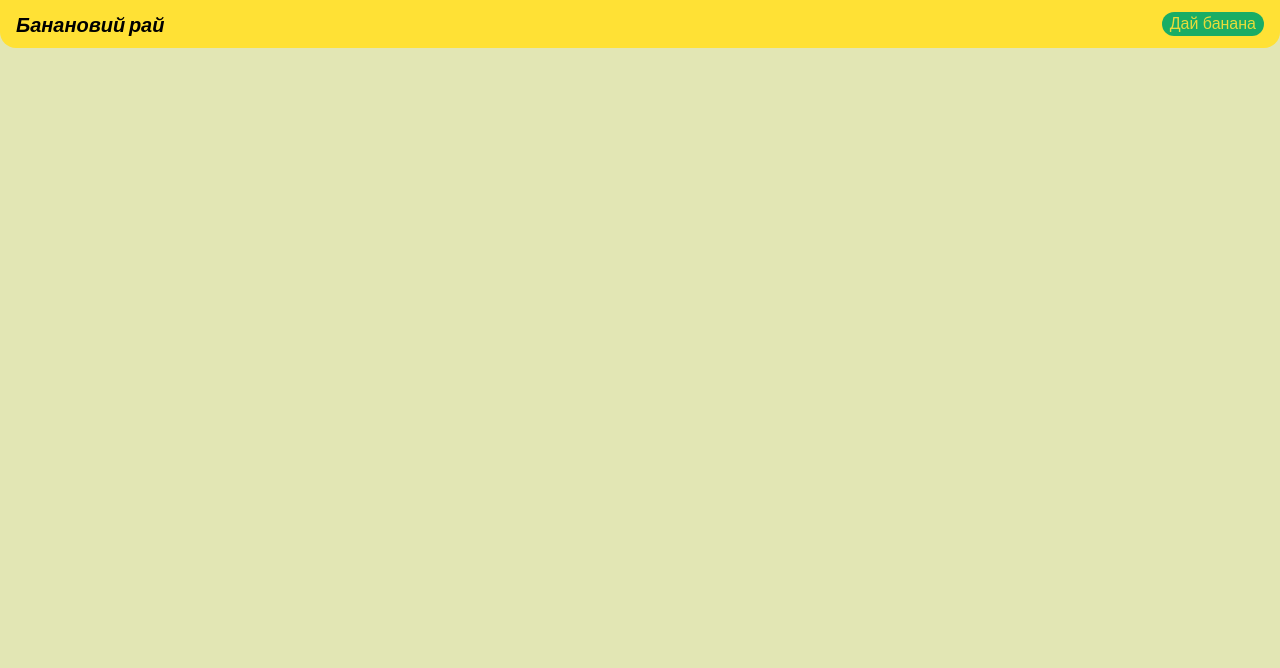
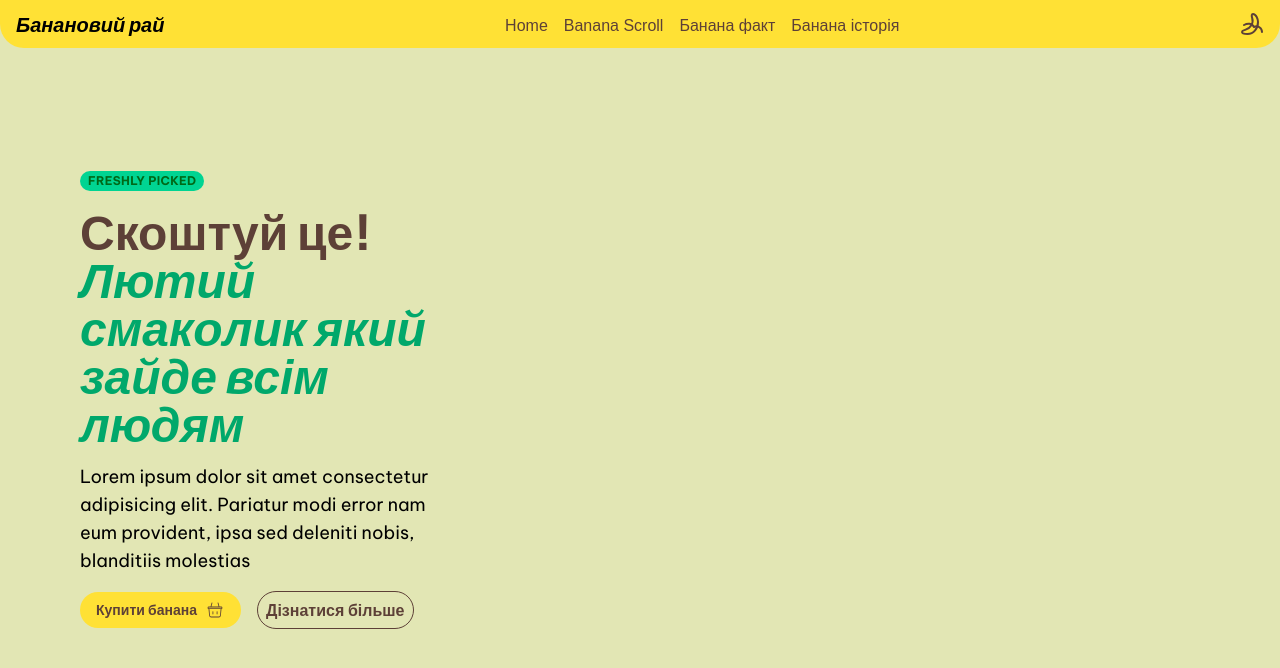
Before and after one commit to Graph2020/banana-site, a Next.js app: page / in a window 1280 px wide. Shown: the top 668 px of the page. Built offline with nearby package versions, Linux system fonts and the light colour scheme.

Commit message:
add hero make responsive hero

```diff
--- /dev/null
+++ b/app/components/ToggleBg.tsx
@@ -0,0 +1,8 @@
+"use client";
+import type { JSX } from "react";
+import React from "react";
+
+// this component will show when user clicks "дай банана"
+export default function ToggleBg(): JSX.Element {
+  return <div>ToggleBg</div>;
+}
--- /dev/null
+++ b/app/consts/index.ts
@@ -0,0 +1,25 @@
+import type { BananaLinks } from "../types/type";
+import { nanoid } from "nanoid";
+// Navbar links
+export const bananaLinks: BananaLinks[] = [
+  {
+    name: "Home",
+    href: "/",
+    id: nanoid(),
+  },
+  {
+    name: "Banana Scroll",
+    href: "/scroll",
+    id: nanoid(),
+  },
+  {
+    name: "Банана факт",
+    href: "/facts",
+    id: nanoid(),
+  },
+  {
+    name: "Банана історія",
+    href: "/history",
+    id: nanoid(),
+  },
+];
--- a/app/globals.css
+++ b/app/globals.css
@@ -10,6 +10,21 @@
   --font-body: "Be Vietnam Pro", sans-serif;
 }
 
+@utility center-elements {
+  @apply flex items-center justify-center;
+}
+@utility gap-elements {
+  @apply gap-4;
+}
+
+@utility btn-hero {
+  @apply font-body rounded-full font-bold;
+}
+
+@utility text-title {
+  @apply font-headline text-4xl font-black md:text-[40px] lg:text-5xl;
+}
+
 body {
   font-family: Arial, Helvetica, sans-serif;
 }
--- a/app/page.tsx
+++ b/app/page.tsx
@@ -1,9 +1,10 @@
-import Image from "next/image";
-
 import React from "react";
+import Hero from "./sections/Hero";
 
 export default function Home() {
   return (
-    <main className="bg-background-body flex min-h-screen w-full flex-col"></main>
+    <main className="bg-background-body flex min-h-screen w-full flex-col">
+      <Hero />
+    </main>
   );
 }
--- /dev/null
+++ b/app/sections/Hero.tsx
@@ -0,0 +1,34 @@
+import type { JSX } from "react";
+import React from "react";
+import { CiShoppingBasket } from "react-icons/ci";
+
+export default function Hero() {
+  return (
+    <section className="center-elements gap-elements min-h-screen w-full flex-col items-start p-4 text-start md:mt-0 md:p-10 lg:p-20">
+      <span className="font-body inline-block rounded-full bg-emerald-400 px-2 py-0.5 text-xs font-bold tracking-wide text-[#006817] uppercase">
+        freshly picked
+      </span>
+      <div className="w-72 sm:w-80 md:w-96">
+        <h1 className="text-title text-secondary">
+          Скоштуй це!
+          <span className="text-title text-tertiary inline-block italic">
+            Лютий смаколик який зайде всім людям
+          </span>
+        </h1>
+      </div>
+      <p className="font-body max-w-96 lg:text-lg">
+        Lorem ipsum dolor sit amet consectetur adipisicing elit. Pariatur modi
+        error nam eum provident, ipsa sed deleniti nobis, blanditiis molestias
+      </p>
+      <div className="gap-elements flex flex-col items-center md:flex-row">
+        <button className="btn-hero bg-primary text-secondary flex items-center px-4 py-2 text-sm">
+          Купити банана
+          <CiShoppingBasket className="ml-2 text-xl" />
+        </button>
+        <button className="btn-hero border-secondary text-secondary border px-2 py-1.5 text-[16px]">
+          Дізнатися більше
+        </button>
+      </div>
+    </section>
+  );
+}
--- a/app/sections/NavBar.tsx
+++ b/app/sections/NavBar.tsx
@@ -1,13 +1,32 @@
+"use client";
 import type { JSX } from "react";
 import React from "react";
-
+import { BananaLinks } from "../types/type";
+import { bananaLinks } from "../consts";
+import { LuBanana } from "react-icons/lu";
+import { usePathname } from "next/navigation";
+import Link from "next/link";
 export default function NavBar(): JSX.Element {
+  const path = usePathname();
+  const links = bananaLinks.map(({ name, href, id }) => (
+    <Link
+      key={id}
+      href={href}
+      className={`text-secondary transition-colors hover:text-black ${path === href ? "text-black" : ""}`}
+    >
+      {name}
+    </Link>
+  ));
   return (
-    <nav className="bg-primary fixed inset-0 z-50 flex h-12 w-full items-center justify-between rounded-br-2xl rounded-bl-2xl p-4">
+    <nav className="bg-primary fixed inset-0 z-50 flex h-12 w-full items-center justify-between rounded-br-3xl rounded-bl-3xl p-4">
       <h3 className="font-headline text-xl font-black italic">Банановий рай</h3>
-      <button className="bg-tertiary/90 text-primary/90 py-x w-fit cursor-pointer rounded-full px-2 transition-transform duration-300 hover:scale-105 hover:-rotate-3 active:scale-95">
+      {/* links container */}
+      <div className="hidden items-center gap-x-4 pt-1 md:flex">{links}</div>
+      {/* button that opens the links */}
+      <button className="bg-tertiary/90 text-primary/90 py-x w-fit cursor-pointer rounded-full px-2 transition-transform duration-300 hover:scale-105 hover:-rotate-3 active:scale-95 md:hidden">
         Дай банана
       </button>
+      <LuBanana className="text-secondary hidden text-2xl md:block" />
     </nav>
   );
 }
--- /dev/null
+++ b/app/types/type.ts
@@ -0,0 +1,5 @@
+export type BananaLinks = {
+  name: string;
+  href: string;
+  id: string | number;
+};
```
Also changed, not shown: package.json (+8 -1 lines), app/components/Banana3d.tsx (added), 1 other file (tests, documents, lock files or other folders).
